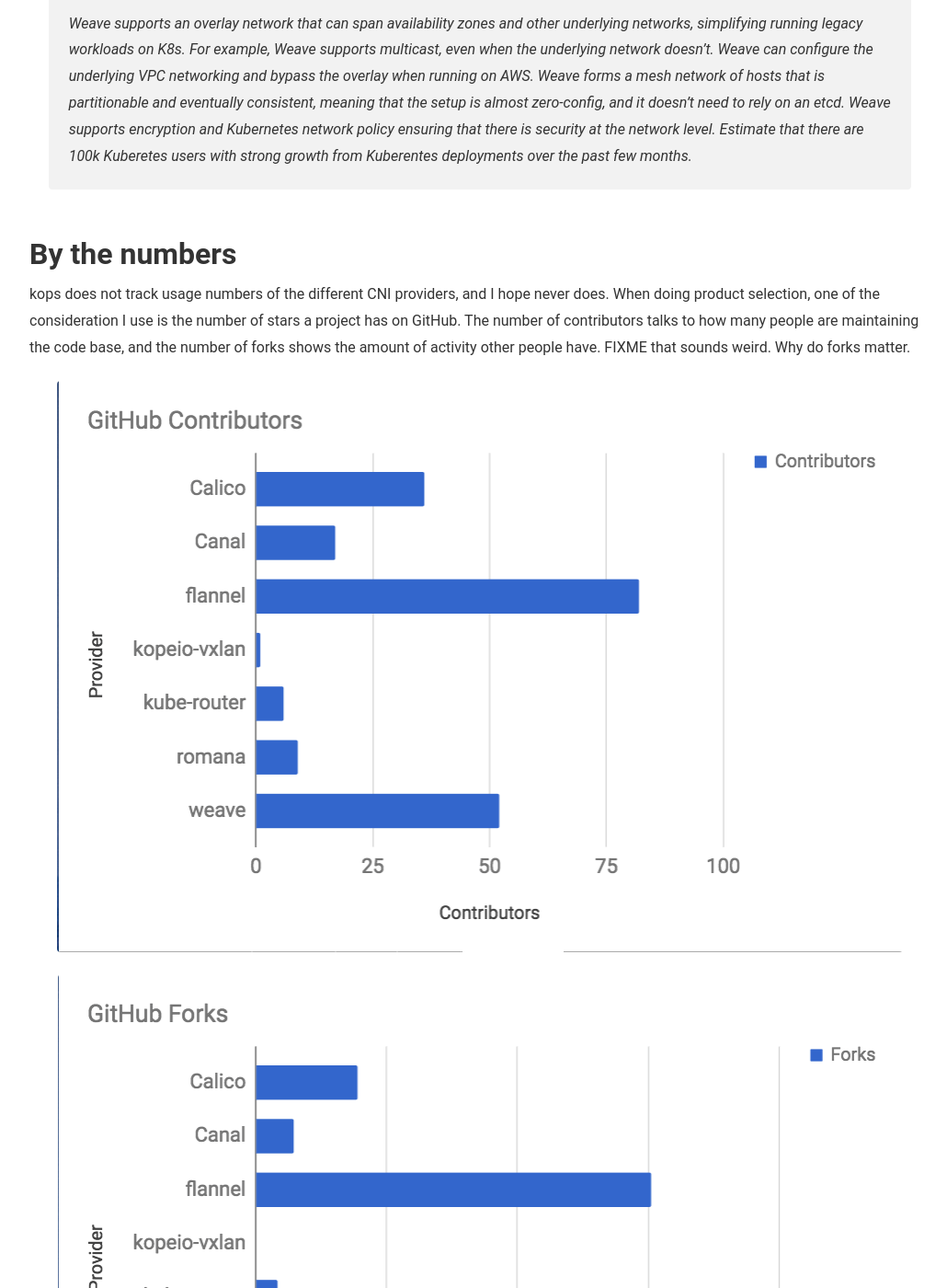
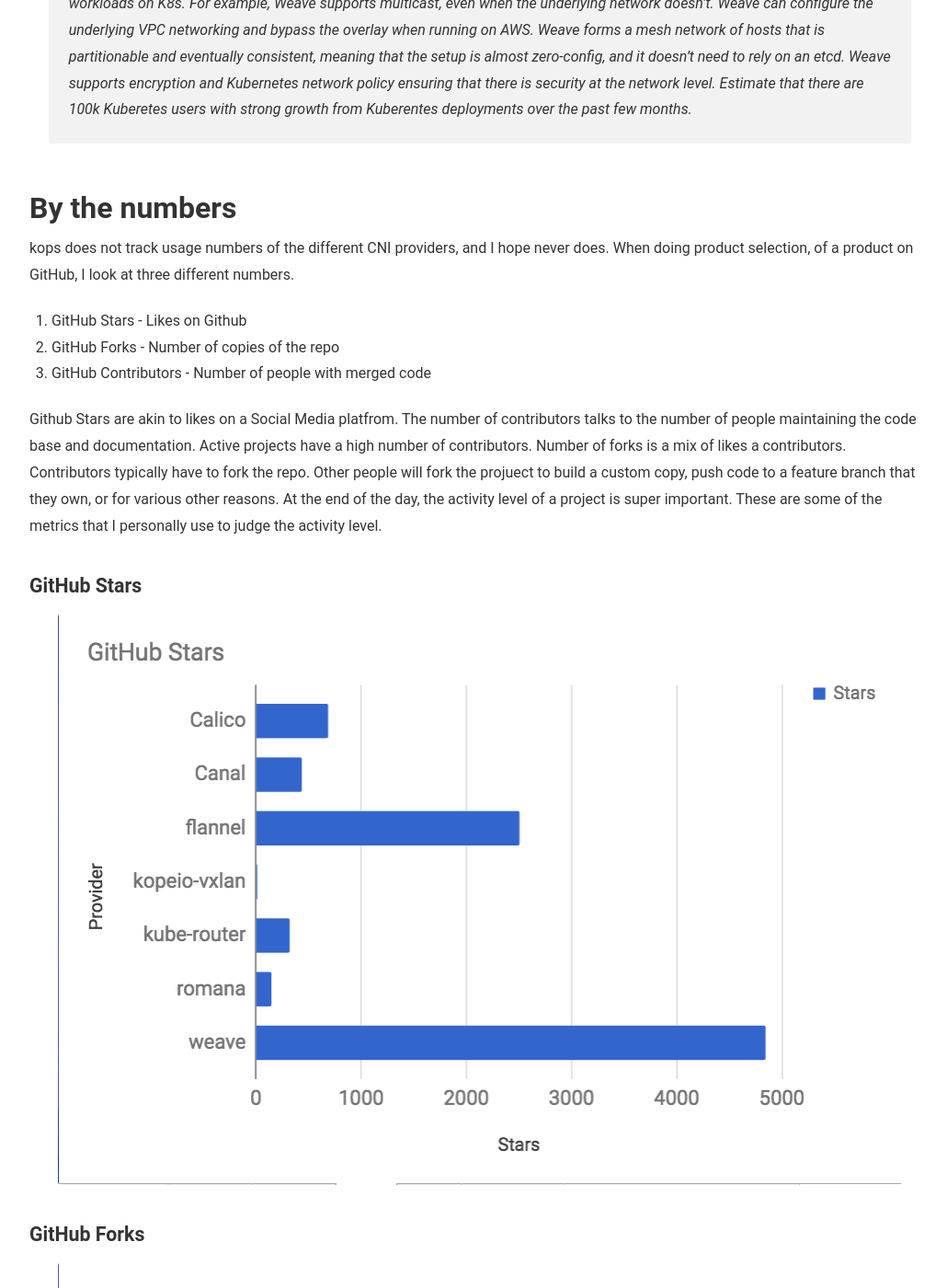
Before and after one commit to chrislovecnm/chrislovecnm.com, a Jekyll site: the page built from _posts/2017-10-28-choosing-a-cni-provider.md, in a window 1280 px wide and 1400 px high, scrolled down 3317 px. Shown: the whole window at 92% size, without its empty margins (118-1148 px from the left). Built offline with Jekyll 4.4.1, drawn with Linux system fonts in a browser that asks for light colours; nearby versions of some CDN libraries; some of the changed text lies outside the part shown.

Commit message:
more updates to CNI post

```diff
--- a/_posts/2017-10-28-choosing-a-cni-provider.md
+++ b/_posts/2017-10-28-choosing-a-cni-provider.md
@@ -17,11 +17,9 @@
 features and options. Deciding which provider to use is not trivial.
 
 I am not going to say in this blog post: "Use this provider."  There is not one
-provider that meets everyones needs, and there are many different options.
-
-The focus of this post is to not tell you which provider to use.  The goal of
-this blog article is to educate and provide data so that you can make a
-decision.
+provider that meets everyones needs, and there are many different options. The
+focus of this post is to not tell you which provider to use.  The goal of this
+blog article is to educate and provide data so that you can make a decision.
 
 ## Why use CNI
 
@@ -147,15 +145,34 @@
 ## By the numbers
 
 kops does not track usage numbers of the different CNI providers, and I hope
-never does.  When doing product selection, one of the consideration I use is the
-number of stars a project has on GitHub.  The number of contributors talks to
-how many people are maintaining the code base, and the number of forks shows
-the amount of activity other people have.  FIXME that sounds weird.  Why do forks
-matter.
+never does.  When doing product selection, of a product on GitHub, I look at
+three different numbers.
+
+1. GitHub Stars - Likes on Github
+1. GitHub Forks - Number of copies of the repo
+1. GitHub Contributors - Number of people with merged code
+
+Github Stars are akin to likes on a Social Media platfrom.  The number of
+contributors talks to the number of people maintaining the code base and
+documentation.  Active projects have a high number of contributors. Number of
+forks is a mix of likes a contributors. Contributors typically have to fork the
+repo. Other people will fork the projuect to build a custom copy, push code to a
+feature branch that they own, or for various other reasons. At the end of the
+day, the activity level of a project is super important. These are some of the
+metrics that I personally use to judge the activity level.
+
+### GitHub Stars
+
+![Project Stars](/img/cni-github-03.png){:class="img-responsive"}
+
+### GitHub Forks
+
+![Project Stars](/img/cni-github-02.png){:class="img-responsive"}
+
+### GitHub Contributors
 
 ![Project Stars](/img/cni-github-01.png){:class="img-responsive"}
-![Project Stars](/img/cni-github-02.png){:class="img-responsive"}
-![Project Stars](/img/cni-github-03.png){:class="img-responsive"}
+
 ## Support Matix
 
 <table class="custom-table">
```
